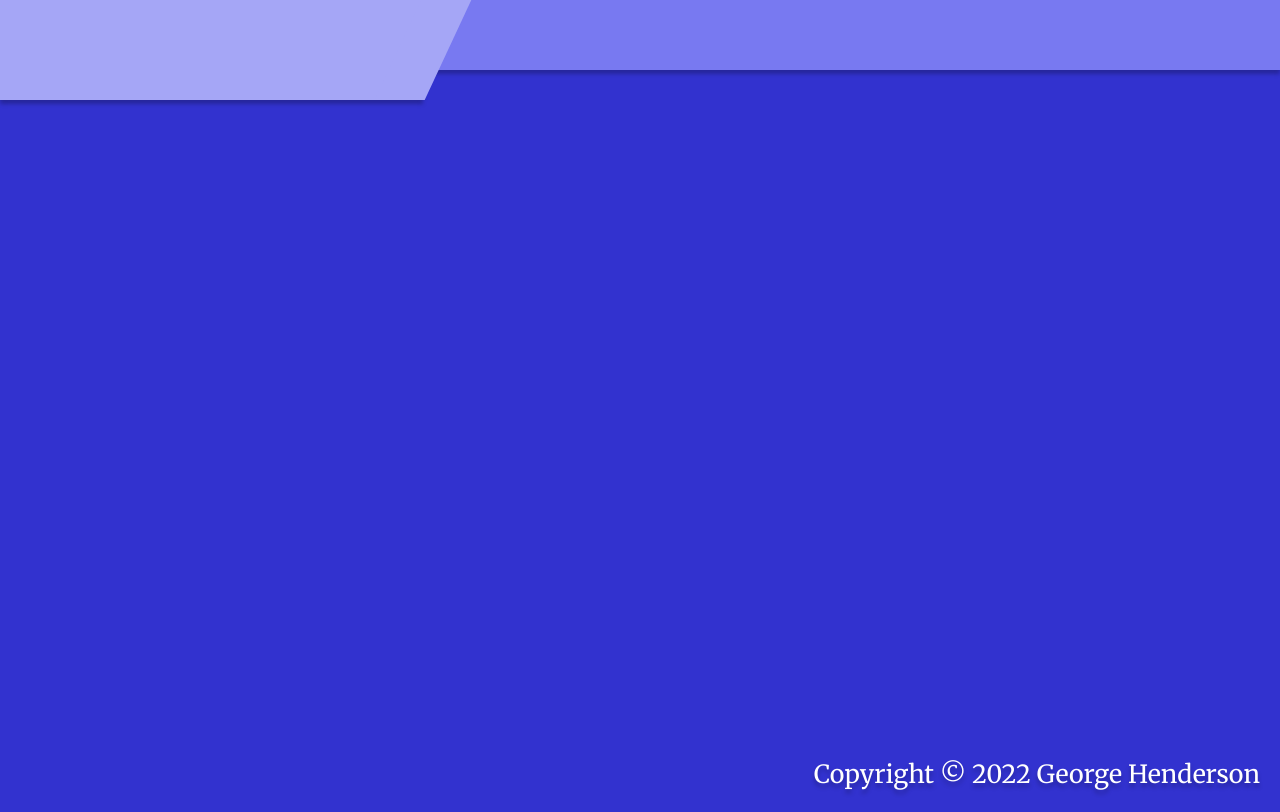
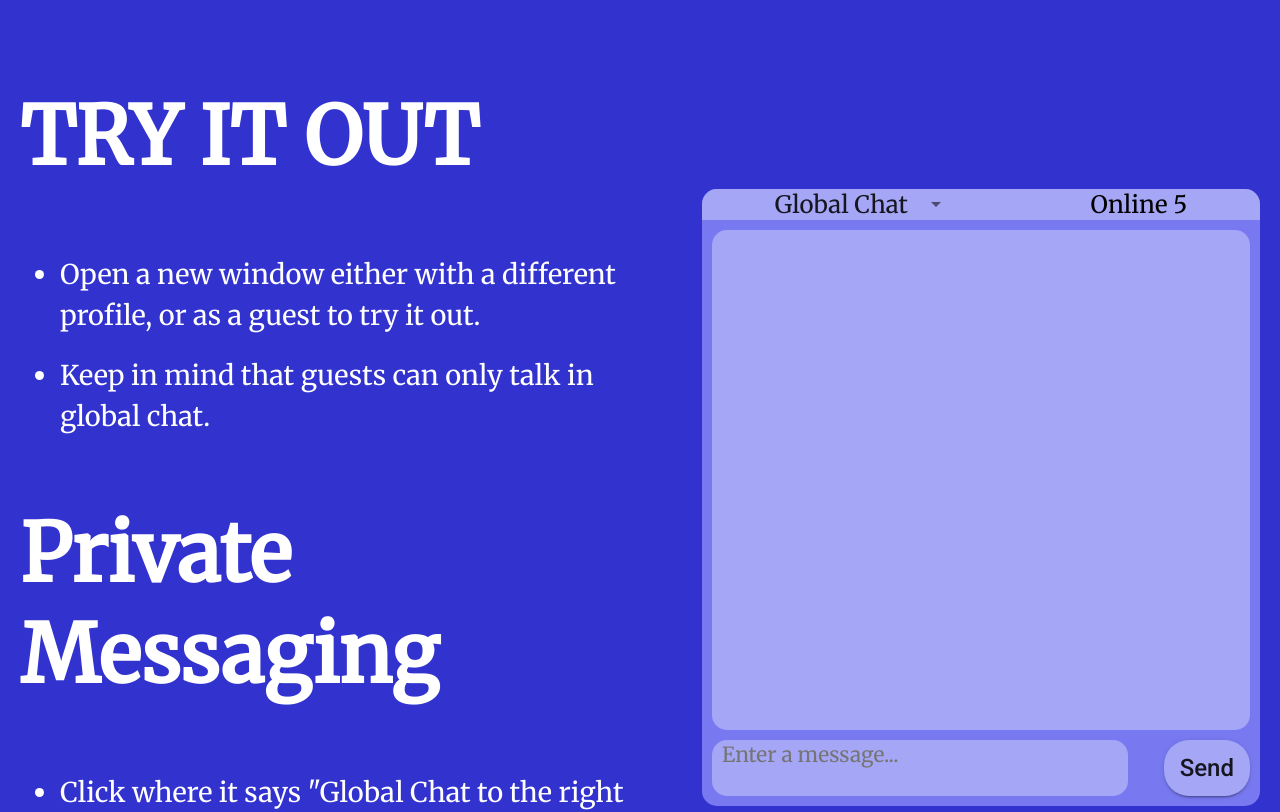
Before and after one commit to GH94GitHub/angular-chat, an Angular app: page /home in a window 1280 px wide. Shown: the top 812 px of the page. Built offline with nearby package versions, Linux system fonts and the light colour scheme.

Commit message:
Added Content

```diff
--- a/src/app/home/home.component.html
+++ b/src/app/home/home.component.html
@@ -0,0 +1,42 @@
+<div class="component-content" fxLayout="row" fxLayout.lt-md="column">
+  <section class="instruction" fxFlex>
+    <h1>TRY IT OUT</h1>
+    <ul>
+      <li>Open a new window either with a different profile, or as a guest to try it out.</li>
+      <li>Keep in mind that guests can only talk in global chat.</li>
+    </ul>
+
+    <h1>Private Messaging</h1>
+    <ul>
+      <li>Click where it says "Global Chat to the right and at the top click "+ Chat".</li>
+      <li>Enter the name of the person you would like to communicate with.</li>
+    </ul>
+  </section>
+  <section class="chat" fxFlex>
+    <div class="container" fxLayout="column" fxLayoutGap="10px">
+      <!-- Title -->
+      <div class="title" fxLayoutAlign="space-around">
+        <div>
+          <mat-select [formControl]="chatType">
+            <mat-option value="">Global Chat</mat-option>
+            <footer>
+              <button mat-raised-button>+ Chat</button>
+            </footer>
+          </mat-select>
+        </div>
+        <span>Online 5</span>
+      </div>
+      <!-- Chat Box -->
+      <div class="chat-box">
+
+      </div>
+      <!-- Actions (message text, send button) -->
+      <div class="actions">
+        <form fxLayoutAlign="space-between">
+          <textarea (keydown.enter)="textOnEnter($any($event))" [formControl]="message" placeholder="Enter a message..."></textarea>
+          <button #sendButton mat-raised-button type="submit" (click)="sendMessage()">Send</button>
+        </form>
+      </div>
+    </div>
+  </section>
+</div>
--- a/src/app/home/home.component.scss
+++ b/src/app/home/home.component.scss
@@ -0,0 +1,76 @@
+.component-content {
+  padding: 20px;
+}
+
+.instruction {
+
+  li {
+    font-size: 1.7rem;
+    line-height: 150%;
+    margin: 20px 0;
+  }
+}
+
+.chat {
+  margin: auto;
+  color: black;
+
+  .container {
+    margin-left: 10%;
+    font-size: 1.5rem;
+    overflow: hidden;
+    width: auto;
+    max-width: 600px;
+    background-color: var(--color-accent);
+
+    &, .chat-box {
+      border-radius: 15px;
+    }
+    .title {
+      background-color: var(--color-secondary);
+      font-family: 'Merriweather', serif;
+
+      mat-select {
+        font-family: 'Merriweather', serif !important;
+        width: 170px;
+      }
+    }
+
+    .chat-box {
+      height: 500px;
+      margin: 0 10px;
+      background-color: var(--color-secondary);
+    }
+
+    .actions {
+      padding: 0 10px 10px;
+
+      textarea {
+        resize: none;
+        border-radius: 15px;
+        border: none;
+        width: 75%;
+        padding-left: 10px;
+        background-color: var(--color-secondary);
+        font-size: 1.3rem;
+        font-family: 'Merriweather', serif;
+
+        &:focus {
+          outline: none;
+        }
+      }
+      button {
+        font-size: 1.5rem;
+      }
+    }
+  }
+}
+
+@media screen and (max-width: 960px) {
+  .chat {
+
+    .container {
+      margin-left: 0;
+    }
+  }
+}
--- a/src/app/home/home.component.ts
+++ b/src/app/home/home.component.ts
@@ -1,4 +1,5 @@
 import { Component, OnInit } from '@angular/core';
+import { FormControl } from '@angular/forms';
 
 @Component({
   selector: 'app-home',
@@ -7,9 +8,22 @@ import { Component, OnInit } from '@angular/core';
 })
 export class HomeComponent implements OnInit {
 
+  chatType: FormControl = new FormControl('');
+  message: FormControl = new FormControl('');
+
   constructor() { }
 
   ngOnInit(): void {
   }
 
+  textOnEnter(e: KeyboardEvent): void {
+    e.preventDefault();
+
+    this.sendMessage();
+  }
+
+  sendMessage(): void {
+    console.log('message sent');
+    this.message.reset();
+  }
 }
```
